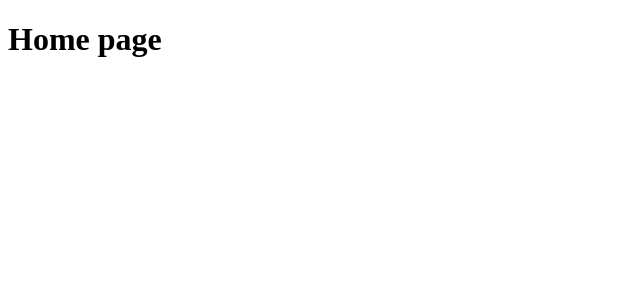
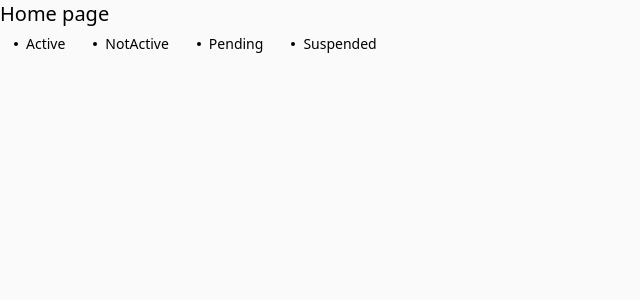
Before and after one commit to mestn1y1/nextJSTest, a Next.js app in the folder crm/: page / in a window 1280 px wide. Shown: the top 300 px of the page, without its empty margins (0-640 px from the left). Built offline with nearby package versions, Linux system fonts and the light colour scheme.

Commit message:
tailwind clsx css-module global-styles

```diff
--- /dev/null
+++ b/crm/postcss.config.js
@@ -0,0 +1,6 @@
+module.exports = {
+  plugins: {
+    tailwindcss: {},
+    autoprefixer: {},
+  },
+}
--- /dev/null
+++ b/crm/src/app/components/status-label.tsx
@@ -0,0 +1,67 @@
+// import React from 'react';
+
+// export enum Status {
+//   Active = 'Active',
+//   NotActive = 'NotActive',
+//   Pending = 'Pending',
+//   Suspended = 'Suspended',
+// }
+// export interface StatusLabelProps {
+//   children: React.ReactNode;
+//   status: Status;
+// }
+
+// export default function StatusLabel({ children, status }: StatusLabelProps) {
+//   return (
+//     <div
+//       className={`inline-flex items-center py-1 px-3.5 rounded-3xl text-sm font-medium ${
+//         (status === Status.Active && 'text-green-700 bg-green-100') ||
+//         (status === Status.NotActive && 'text-red-700 bg-red-100') ||
+//         (status === Status.Pending && 'text-orange-700 bg-orange-100') ||
+//         (status === Status.Suspended && 'text-blue-700 bg-blue-100') ||
+//         ''
+//       }`}
+//     >
+//       <div className="w-1 h-1 mr-2 rounded-full bg-current " />
+//       {children}
+//     </div>
+//   );
+// }
+
+// Conditional css
+import React from 'react';
+import clsx from 'clsx';
+export enum Status {
+  Active = 'Active',
+  NotActive = 'NotActive',
+  Pending = 'Pending',
+  Suspended = 'Suspended',
+}
+export interface StatusLabelProps {
+  children: React.ReactNode;
+  status: Status;
+  disabled?: boolean;
+}
+
+export default function StatusLabel({
+  children,
+  status,
+  disabled,
+}: StatusLabelProps) {
+  return (
+    <div
+      className={clsx(
+        `inline-flex items-center py-1 px-3.5 rounded-3xl text-sm font-medium,
+        status === Status.Active && 'text-green-700 bg-green-100',
+          status === Status.NotActive && 'text-red-700 bg-red-100',
+          status === Status.Pending && 'text-orange-700 bg-orange-100',
+          status === Status.Suspended && 'text-blue-700 bg-blue-100', {
+        ["opacity-75 cursor-not-allowed"]: disabled,
+        } `
+      )}
+    >
+      <div className="w-1 h-1 mr-2 rounded-full bg-current " />
+      {children}
+    </div>
+  );
+}
--- a/crm/src/app/globals.css
+++ b/crm/src/app/globals.css
@@ -1,5 +1,13 @@
+@tailwind base;
+@tailwind components;
+@tailwind utilities;
+
 * {
   box-sizing: border-box;
   padding: 0;
   margin: 0;
 }
+
+body {
+  background: #fafafa;
+}
--- a/crm/src/app/layout.tsx
+++ b/crm/src/app/layout.tsx
@@ -1,5 +1,5 @@
 import React from 'react';
-
+import './globals.css';
 export default function RootLayout({
   children,
 }: Readonly<{
--- a/crm/src/app/page.tsx
+++ b/crm/src/app/page.tsx
@@ -1,7 +1,13 @@
+import StatusLabel, { Status } from './components/status-label';
+
 export default function Home() {
   return (
     <main>
-      <h1>Home page</h1>
+      <h1 className="text-xl">Home page</h1>
+      <StatusLabel status={Status.Active}>Active</StatusLabel>
+      <StatusLabel status={Status.NotActive}>NotActive</StatusLabel>
+      <StatusLabel status={Status.Pending}>Pending</StatusLabel>
+      <StatusLabel status={Status.Suspended}>Suspended</StatusLabel>
     </main>
   );
 }
--- /dev/null
+++ b/crm/tailwind.config.js
@@ -0,0 +1,8 @@
+/** @type {import('tailwindcss').Config} */
+module.exports = {
+  content: ['./src/**/*.{js,jsx,ts,tsx,mdx}'],
+  theme: {
+    extend: {},
+  },
+  plugins: [],
+};
```
Also changed, not shown: crm/package.json (+8 -4 lines), 1 other file (tests, documents, lock files or other folders).
